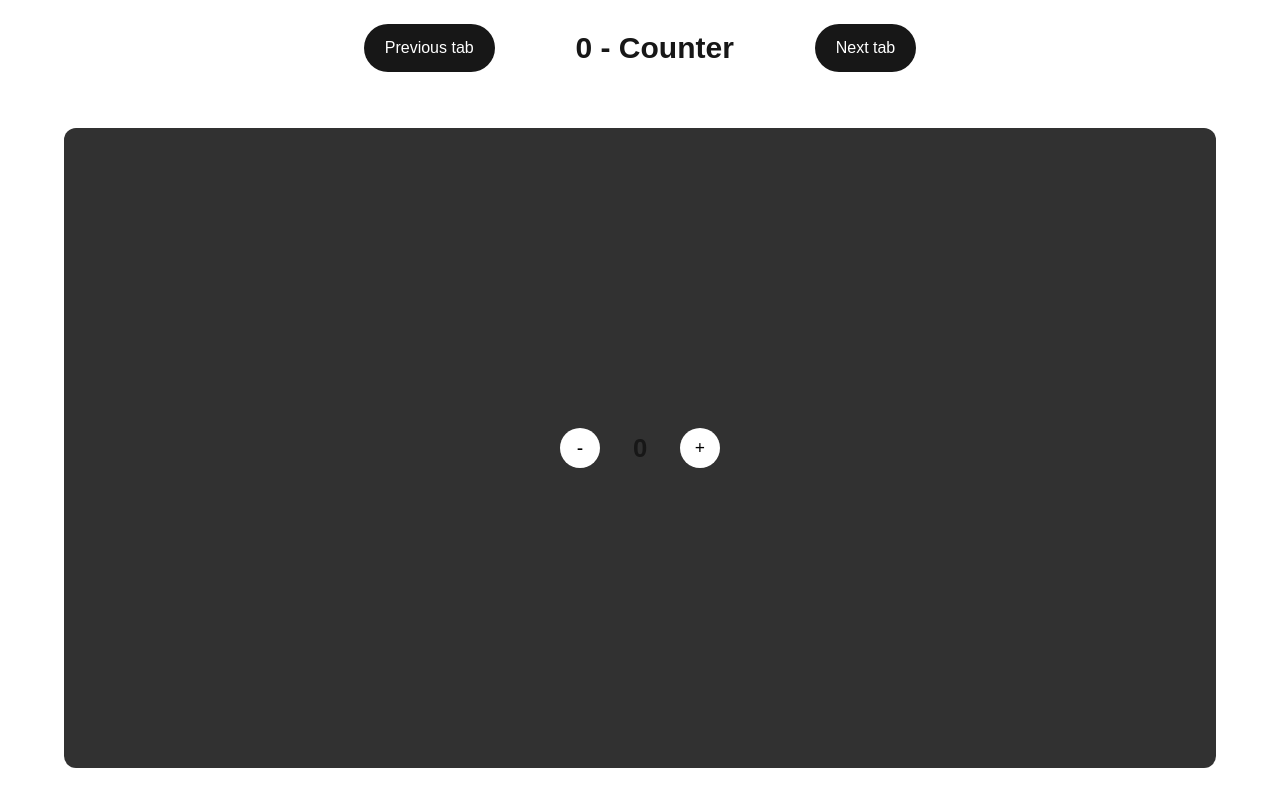
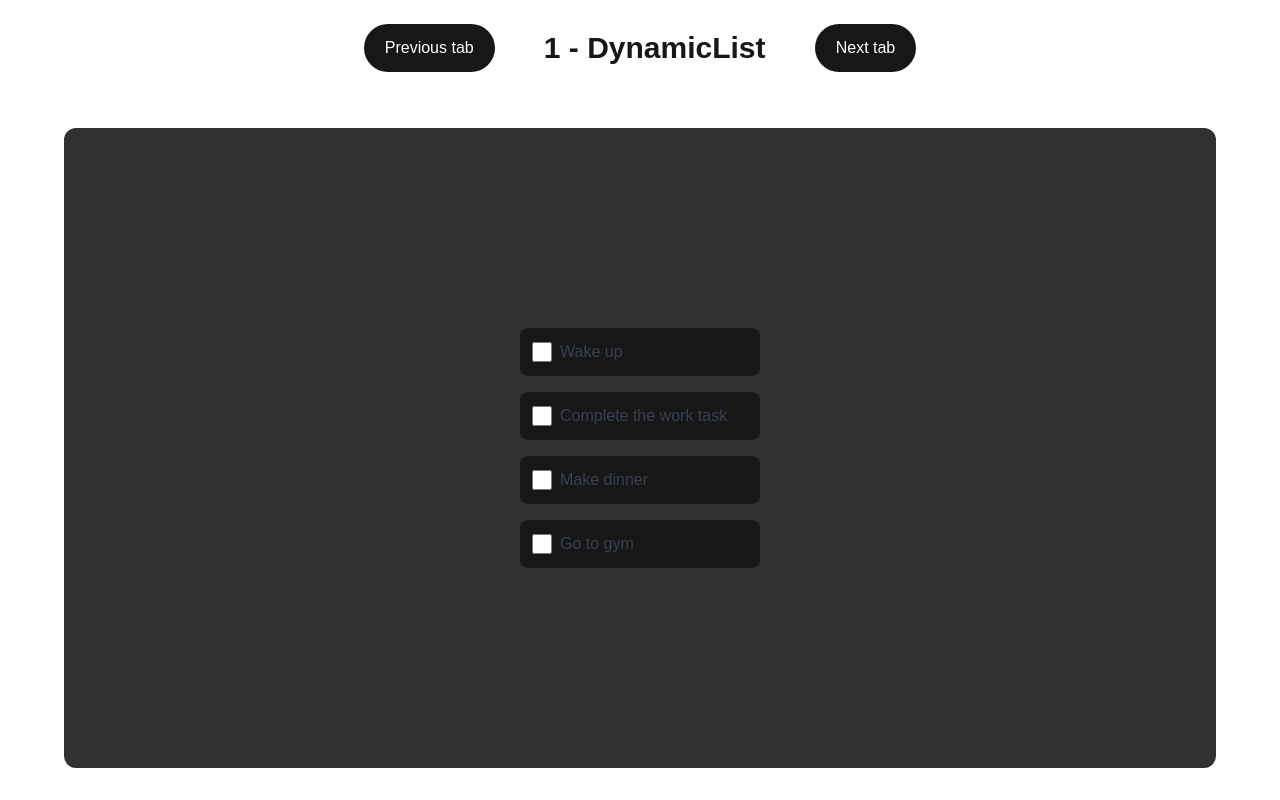
Before and after one commit to TheMetabug/react-challenges, a Next.js app: page / in a window 1280 px wide. Both pictures are taken after a click on the button "Next tab". Built offline with nearby package versions, Linux system fonts and the light colour scheme.

Commit message:
Completed dynamic list challenge

```diff
--- /dev/null
+++ b/app/pages/dynamicList/script.tsx
@@ -0,0 +1,12 @@
+import React from "react";
+import TodoList from "./todoListComponent";
+
+const DynamicListChallenge = () => {
+    return (
+        <div>
+            <TodoList />
+        </div>
+    );
+};
+
+export default DynamicListChallenge;
--- /dev/null
+++ b/app/pages/dynamicList/todoListComponent.tsx
@@ -0,0 +1,103 @@
+import React, { useEffect, useState } from "react";
+
+// Mockup data which simulates how Tasks are given to this component with database
+// TODO: perhaps these could be given in props. Let's not use database (at least for now)
+const TodoListData: Array<{ id: number; taskName: string }> = [
+    { id: 0, taskName: "Wake up" },
+    { id: 1, taskName: "Complete the work task" },
+    { id: 2, taskName: "Make dinner" },
+    { id: 3, taskName: "Go to gym" },
+];
+
+/**
+ * React component that renders a list of tasks to be done.
+ * The component remembers the state of the tasks even when the page is refreshed.
+ * Each task is rendered as a label with a checkbox.
+ * If the task is checked, the label is crossed out.
+ */
+const TodoList: React.FC = () => {
+    const [checkedTasks, setCheckedTasks] = useState<
+        Array<{ id: number; taskName: string }>
+    >([]);
+
+    // When page is refreshed and there is a checkbox checked,
+    // checkedTasks needs to be initialized properly
+    useEffect(() => {
+        const checkboxes = document.querySelectorAll('input[type="checkbox"]');
+        const currentCheckedTasks = [...checkedTasks];
+
+        // Check trough all checkboxes and save it to the currentCheckedTasks list
+        checkboxes.forEach((value: Element) => {
+            const inputElement = value as HTMLInputElement;
+            const taskId = value.id.split("-")[3];
+            const task = TodoListData.find((task) => task.id === Number(taskId));
+
+            // If the checkbox is checked, and task id exists,
+            // add the task to the currentCheckedTasks list
+            console.log(inputElement, inputElement.checked, taskId);
+            if (inputElement.checked && task != undefined) {
+                currentCheckedTasks.push(task);
+            }
+        });
+
+        // Finally, update the checkedTasks list
+        setCheckedTasks(currentCheckedTasks);
+    }, [])
+
+    /**
+     * Function to update the checkedTasks state when a checkbox is checked or unchecked
+     * @param taskObj - task object with id and taskName
+     * @param isChecked - boolean indicating if the checkbox is checked or not
+     */
+    const onTaskCheck = (
+        taskObj: { id: number; taskName: string },
+        isChecked: boolean
+    ) => {
+        let currentCheckedTasks = [...checkedTasks];
+        if (isChecked && !currentCheckedTasks.includes(taskObj)) {
+            currentCheckedTasks.push(taskObj);
+        }
+        if (!isChecked && currentCheckedTasks.includes(taskObj)) {
+            currentCheckedTasks = currentCheckedTasks.filter((obj) => obj.id !== taskObj.id);
+        }
+        setCheckedTasks(currentCheckedTasks);
+        console.log(taskObj.taskName, isChecked, currentCheckedTasks);
+    };
+
+    /**
+     * Returns an array of JSX elements, each element representing a task to be done.
+     * The task name is rendered as a label and a checkbox is rendered for each task.
+     * If the task is in the checkedTasks list, the label is crossed out.
+     * @returns {JSX.Element[]}
+     */
+    const showTasks = (): JSX.Element[] => {
+        return TodoListData.map((task) => (
+            <div
+                key={task.id}
+                className="text-gray-700 select-none"
+            >
+                <label
+                    htmlFor={`todo-item-checkbox-${task.id}`}
+                    className={`flex bg-foreground rounded-lg p-3 gap-2 items-center w-[15rem]
+                        ${checkedTasks.includes(task) ? "line-through" : ""}`}
+                >
+                    <input
+                        type="checkbox"
+                        onChange={(e) => onTaskCheck(task, e.target.checked)}
+                        id={`todo-item-checkbox-${task.id}`}
+                        className="form-checkbox h-5 w-5"
+                    />
+                    {task.taskName}
+                </label>
+            </div>
+        ));
+    };
+
+    return (
+        <div className="flex flex-col gap-4" id="counter-module">
+            {showTasks()}
+        </div>
+    );
+};
+
+export default TodoList;
--- a/app/pages/pages.tsx
+++ b/app/pages/pages.tsx
@@ -1,9 +1,14 @@
+// This is the main page to contain all the challenge tab pages
+// which can be switched by clicking on the buttons
+
 'use client';
 import React, { useState } from "react";
 import CounterChallenge from "./counter/script";
+import DynamicListChallenge from "./dynamicList/script";
 
 enum TabNames {
     Counter = 0,
+    DynamicList = 1,
 };
 
 const getTabName = (index: number): string => {
@@ -36,8 +41,11 @@ const Pages = () => {
 
     const currentTabComponent = () => {
         switch (currentTab) {
+            default:
             case 0:
                 return <CounterChallenge/>;
+            case 1:
+                return <DynamicListChallenge/>;
         }
     };
 
```
Also changed, not shown: app/pages/dynamicList/INFO.md (added, +18 -0 lines).
